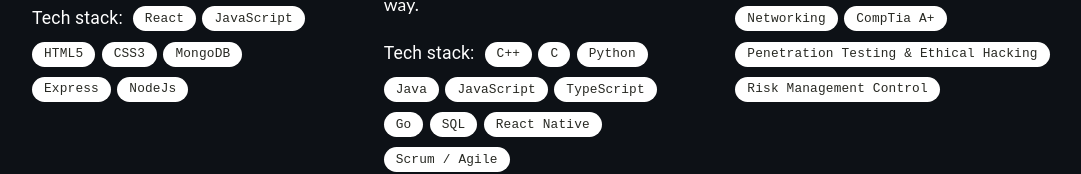
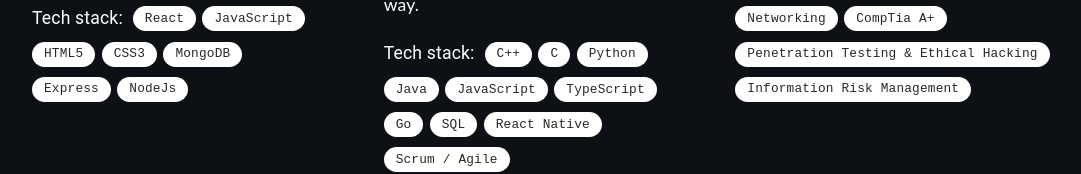
Before and after one commit to iTsThermo/personal-portfolio-react, a React (Create React App) app: page / in a window 1280 px wide. Shown: the part 1293-1467 px from the top of the page, without its empty margins (96-1177 px from the left). Built offline with nearby package versions, Linux system fonts and the light colour scheme.

Commit message:
Corrected Course name for cyber expertise

```diff
--- a/src/components/Expertise.tsx
+++ b/src/components/Expertise.tsx
@@ -37,7 +37,7 @@
     "Networking",
     "CompTia A+",
     "Penetration Testing & Ethical Hacking",
-    "Risk Management Control"
+    "Information Risk Management"
 ];
 
 function Expertise() {
```
